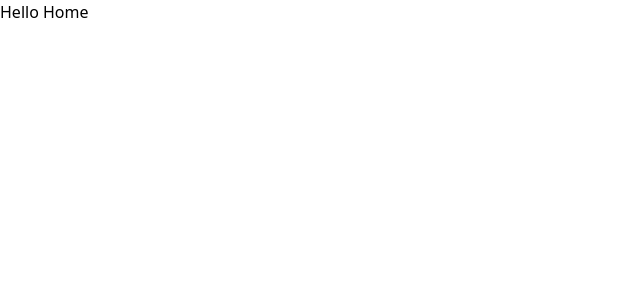
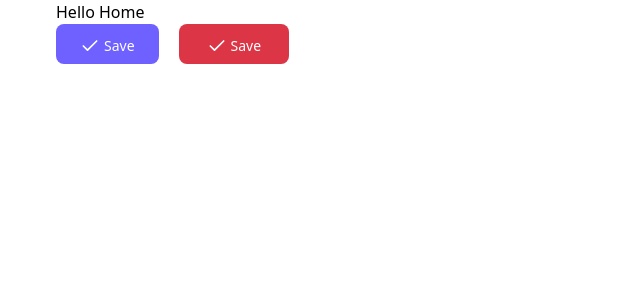
Before and after one commit to iamraihan/appointment_scheduler, a React (Vite) app: page / in a window 1280 px wide. Shown: the top 300 px of the page, without its empty margins (0-640 px from the left). Built offline with nearby package versions, Linux system fonts and the light colour scheme.

Commit message:
app-button component created

```diff
--- a/package.json
+++ b/package.json
@@ -12,6 +12,7 @@
   "dependencies": {
     "react": "^18.3.1",
     "react-dom": "^18.3.1",
+    "react-feather": "^2.0.10",
     "react-router-dom": "^6.26.0"
   },
   "devDependencies": {
--- /dev/null
+++ b/src/helpers/ui/button/AppButton.tsx
@@ -0,0 +1,77 @@
+import { Check } from "react-feather";
+import { Loader } from "@/helpers/ui/custom-svg";
+import { ButtonTypes, IAppButtonProps } from "@/helpers/ui/button/helper/types";
+
+const AppButton = ({
+  Icon = Check,
+  btnType = "btn_primary",
+  title = "Save",
+  disabled = false,
+  loader = "",
+  loaderText = "Loading...",
+  callBack = () => {},
+  customClass = "",
+  options: { iconClasses = "w-5 h-5" } = {},
+}: IAppButtonProps) => {
+  const btnContent = () => (
+    <>
+      <span className="text-sm font-medium mt-1">
+        {loader ? (
+          <div className="pt-1">
+            <Loader />
+          </div>
+        ) : (
+          <Icon className={iconClasses} />
+        )}
+      </span>
+      <span className="pl-1 pt-1 text-sm font-medium">
+        {loader ? loaderText : title}
+      </span>
+    </>
+  );
+
+  const btnTypes: { [key in ButtonTypes]: JSX.Element } = {
+    btn_primary: (
+      <button
+        type="button"
+        className={` ${
+          customClass || ""
+        } flex px-6 justify-center items-center mb-2 text-sm font-medium rounded-lg h-10 focus:outline-none text-white disabled:bg-primary disabled:opacity-50 bg-primary hover:bg-purple-700`}
+        onClick={callBack}
+        disabled={disabled}
+      >
+        {btnContent()}
+      </button>
+    ),
+    btn_secondary: (
+      <button
+        tabIndex={0}
+        type="button"
+        className={`${
+          customClass || ""
+        } flex w-full md:w-max px-7 justify-center items-center mb-2 text-sm font-medium h-10 text-center text-white bg-gray-deep disabled:opacity-50 focus:outline-none bg-none rounded-lg border border-light`}
+        onClick={callBack}
+        disabled={disabled}
+      >
+        {btnContent()}
+      </button>
+    ),
+    btn_danger: (
+      <button
+        tabIndex={0}
+        type="button"
+        className={`${
+          customClass || ""
+        } flex w-full md:w-max px-7 justify-center items-center mb-2 text-sm font-medium h-10 text-center text-white bg-danger disabled:opacity-50 focus:outline-none bg-none rounded-lg hover:bg-red-500`}
+        onClick={callBack}
+        disabled={disabled}
+      >
+        {btnContent()}
+      </button>
+    ),
+  };
+
+  return <div className="">{btnTypes[btnType]}</div>;
+};
+
+export default AppButton;
--- /dev/null
+++ b/src/helpers/ui/button/helper/types.ts
@@ -0,0 +1,15 @@
+export type ButtonTypes = "btn_primary" | "btn_secondary" | "btn_danger";
+
+export interface IAppButtonProps {
+  Icon?: React.ComponentType<React.SVGProps<SVGSVGElement>>;
+  btnType?: ButtonTypes;
+  title?: string;
+  disabled?: boolean;
+  loader?: string;
+  loaderText?: string;
+  callBack?: () => void;
+  customClass?: string;
+  options?: {
+    iconClasses?: string;
+  };
+}
--- /dev/null
+++ b/src/helpers/ui/button/index.ts
@@ -0,0 +1 @@
+export { default as AppButton } from "@/helpers/ui/button/AppButton";
--- /dev/null
+++ b/src/helpers/ui/custom-svg/Loader.tsx
@@ -0,0 +1,21 @@
+const Loader = ({ customClass = "w-4 h-4" }) => (
+  <svg
+    aria-hidden="true"
+    role="status"
+    className={`inline ${customClass} mr-1 text-white animate-spin`}
+    viewBox="0 0 100 101"
+    fill="none"
+    xmlns="http://www.w3.org/2000/svg"
+  >
+    <path
+      d="M100 50.5908C100 78.2051 77.6142 100.591 50 100.591C22.3858 100.591 0 78.2051 0 50.5908C0 22.9766 22.3858 0.59082 50 0.59082C77.6142 0.59082 100 22.9766 100 50.5908ZM9.08144 50.5908C9.08144 73.1895 27.4013 91.5094 50 91.5094C72.5987 91.5094 90.9186 73.1895 90.9186 50.5908C90.9186 27.9921 72.5987 9.67226 50 9.67226C27.4013 9.67226 9.08144 27.9921 9.08144 50.5908Z"
+      fill="#E5E7EB"
+    />
+    <path
+      d="M93.9676 39.0409C96.393 38.4038 97.8624 35.9116 97.0079 33.5539C95.2932 28.8227 92.871 24.3692 89.8167 20.348C85.8452 15.1192 80.8826 10.7238 75.2124 7.41289C69.5422 4.10194 63.2754 1.94025 56.7698 1.05124C51.7666 0.367541 46.6976 0.446843 41.7345 1.27873C39.2613 1.69328 37.813 4.19778 38.4501 6.62326C39.0873 9.04874 41.5694 10.4717 44.0505 10.1071C47.8511 9.54855 51.7191 9.52689 55.5402 10.0491C60.8642 10.7766 65.9928 12.5457 70.6331 15.2552C75.2735 17.9648 79.3347 21.5619 82.5849 25.841C84.9175 28.9121 86.7997 32.2913 88.1811 35.8758C89.083 38.2158 91.5421 39.6781 93.9676 39.0409Z"
+      fill="currentColor"
+    />
+  </svg>
+);
+
+export default Loader;
--- /dev/null
+++ b/src/helpers/ui/custom-svg/index.ts
@@ -0,0 +1 @@
+export { default as Loader } from "@/helpers/ui/custom-svg/Loader";
--- /dev/null
+++ b/src/helpers/ui/index.ts
@@ -0,0 +1 @@
+export { AppButton } from "@/helpers/ui/button";
--- a/src/pages/home/index.tsx
+++ b/src/pages/home/index.tsx
@@ -1,7 +1,13 @@
+import { AppButton } from "@/helpers/ui";
+
 const Home = () => {
   return (
-    <div>
+    <div className="container mx-auto">
       <h2>Hello Home</h2>
+      <div className="flex gap-5 items-center">
+        {" "}
+        <AppButton /> <AppButton btnType="btn_danger" />
+      </div>
     </div>
   );
 };
--- a/tailwind.config.ts
+++ b/tailwind.config.ts
@@ -2,7 +2,29 @@
 export default {
   content: ["./index.html", "./src/**/*.{js,ts,jsx,tsx}"],
   theme: {
-    extend: {},
+    screens: {
+      sm: "640px",
+      md: "768px",
+      lg: "1024px",
+      xl: "1200px",
+      "2xl": "1440px",
+    },
+
+    container: {
+      padding: {
+        DEFAULT: "1rem",
+        sm: "1rem",
+        lg: "1rem",
+        xl: "1rem",
+        "2xl": "1rem",
+      },
+    },
+    extend: {
+      colors: {
+        primary: "#6e61ff",
+        danger: "#dc3545",
+      },
+    },
   },
   plugins: [],
 };
```
Also changed, not shown: src/helpers/ui/tables/index.ts (added), 1 other file (tests, documents, lock files or other folders).
